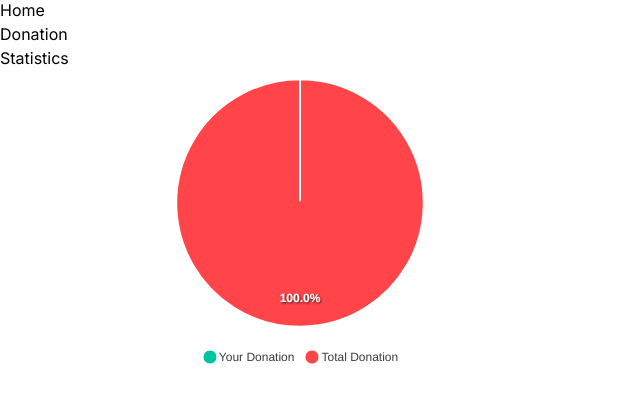
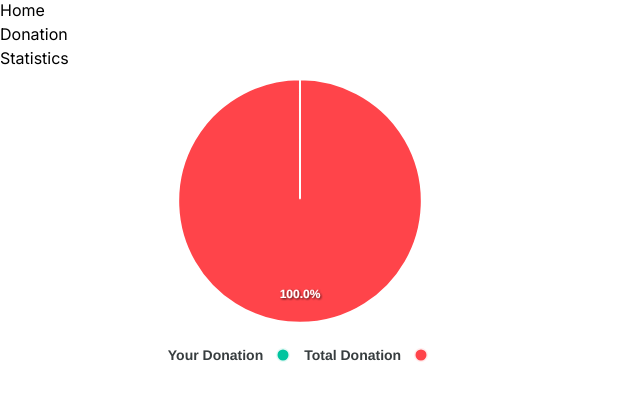
Before and after one commit to MdSaayed/donation, a React (Vite) app: page /chart in a window 1280 px wide. Shown: the part 398-797 px from the top of the page, without its empty margins (0-640 px from the left). Built offline with nearby package versions, Linux system fonts and the light colour scheme.

Commit message:
Update Pie chart and search functionalities some bug fixed

```diff
--- a/src/components/Chart/Chart.jsx
+++ b/src/components/Chart/Chart.jsx
@@ -1,23 +1,32 @@
 import React from 'react';
 import Chart from 'react-apexcharts';
+import './Style.css'
 
 const PiChart = () => {
   const totalDonations = 12;
-  const donationsMade = JSON.parse(localStorage.getItem('donation-item'))?.length || 0;
+  const donationReceived = JSON.parse(localStorage.getItem('donation-item'))?.length || 0;
 
-  const chartData = [donationsMade, totalDonations - donationsMade];
+  const chartData = [donationReceived, totalDonations - donationReceived];
 
   const options = {
     labels: ['Your Donation', 'Total Donation'],
     colors: ['#00C49F', '#FF444A'],
     legend: {
       position: 'bottom',
+      markers: {
+        radius: 0,
+        width: 45,
+        height: 6,
+        strokeWidth: 3,
+      },
+      fontSize: '14',
+      fontWeight: 'bold',
     },
   };
 
   return (
     <React.Fragment>
-      <div className='flex items-center justify-center h-[100vh] w-full'>
+      <div className='flex items-center justify-center h-[90vh] w-full'>
         <Chart
           type='pie'
           width={600}
--- /dev/null
+++ b/src/components/Chart/Style.css
@@ -0,0 +1,9 @@
+.apexcharts-legend-series {
+    display: flex;
+    flex-flow: row-reverse;
+    align-items: center;
+    justify-content: center;
+}
+span.apexcharts-legend-text {
+    margin-right: 10px;
+}
--- a/src/components/Donation/Donations.jsx
+++ b/src/components/Donation/Donations.jsx
@@ -1,10 +1,11 @@
 import { useEffect, useState } from "react";
 import Donation from "./Donation";
 
-const Donations = ({searchText}) => {
+const Donations = ({ searchText }) => {
 
     const [donations, setDonations] = useState([]);
     const search = searchText;
+    const searchTextLowerCase = search.toLowerCase();
 
     useEffect(() => {
         fetch('donation.json')
@@ -18,7 +19,7 @@ const Donations = ({searchText}) => {
             <div className="grid grid-cols-2 md:grid-cols-2 lg:grid-cols-4 gap-4 max-w-6xl mx-auto my-20">
                 {
                     donations.filter((dtn) => {
-                        return search?.toLowerCase() === '' ? dtn : dtn?.category?.toLowerCase().includes(search);
+                        return searchTextLowerCase === '' ? dtn : dtn?.category?.toLowerCase().includes(searchTextLowerCase);
                     }).map((dtn, idx) => <Donation key={idx} dtn={dtn} />)
                 }
             </div>
```
